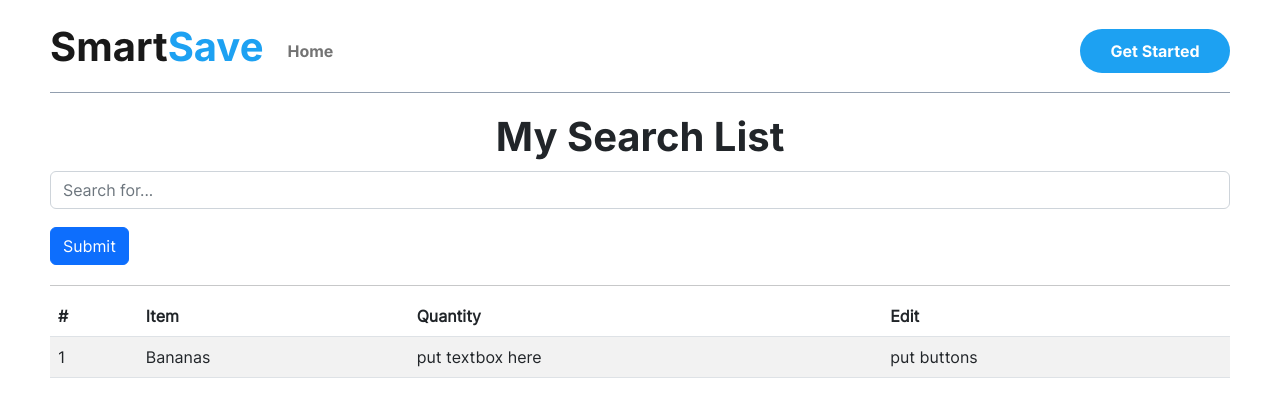
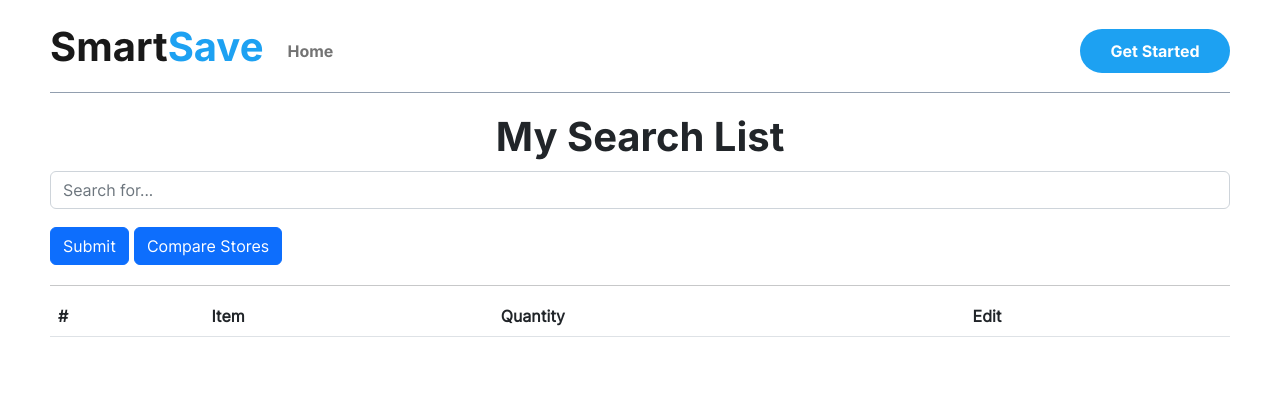
Before and after one commit to matthewnanas/SaveSmart, a React (Create React App) app in the folder web/: page /create in a window 1280 px wide. Both pictures are taken after typing "Sample" into the empty fields and a click on the button "Submit". Shown: the top 416 px of the page. Built offline with nearby package versions, Linux system fonts and the light colour scheme.

Commit message:
Desktop list functionality

```diff
--- a/web/src/Pages/GroceryList.tsx
+++ b/web/src/Pages/GroceryList.tsx
@@ -11,6 +11,7 @@ import { useMediaQuery } from 'react-responsive';
 import Form from 'react-bootstrap/Form';
 import Button from 'react-bootstrap/Button';
 import Table from 'react-bootstrap/Table';
+import { BsTrashFill } from 'react-icons/bs';
 import '../Static/Styles/GroceryList.css'
 
 /**
@@ -57,6 +58,21 @@ function DesktopList() {
         }]);
     }
 
+    // Handle editing a quantity in the table
+    const editQuantity = (newValue: string, element: number) => {
+        let temp = items;
+        temp[element]['quantity'] = newValue;
+        setItems(temp);
+    }
+
+    // Handle deleting an element from the table
+    const deleteItem = (element: number) => {
+        let temp = items;
+        temp.splice(element, 1);
+        console.log(temp);
+        setItems([...temp]);
+    }
+
     return (
         <div>
             <div className='ListHeading'>
@@ -68,6 +84,9 @@ function DesktopList() {
                         </Form.Group>
                         <Button className='SubmitButton' variant='primary' type='submit'>
                             Submit
+                        </Button>
+                        <Button className='SubmitButton' variant='primary' style={{marginLeft: 5}}>
+                            Compare Stores
                         </Button>
                     </Form>
                 </div>
@@ -98,17 +117,22 @@ function DesktopList() {
                                     <tr key={i}>
                                         <td>{i}</td>
                                         <td>{item.item}</td>
-                                        <td>{item.quantity}</td>
+                                        <td>
+                                            <input type='text' name='quantity' defaultValue={item.quantity} onChange={(e) => {
+                                                editQuantity(e.target.value, i)
+                                            }} />
+                                        </td>
+                                        <td>
+                                            <Button className='EditButton' onClick={() => deleteItem(i)}>
+                                                <h5 style={{marginTop: 2}}>
+                                                    <BsTrashFill />
+                                                </h5>
+                                            </Button>
+                                        </td>
                                     </tr>
                                 )
                             })
                         }
-                        <tr>
-                            <td>1</td>
-                            <td>Bananas</td>
-                            <td>put textbox here</td>
-                            <td>put buttons</td>
-                        </tr>
                     </tbody>
                 </Table>
             </div>
@@ -134,6 +158,13 @@ function MobileList() {
             'item': search,
             'quantity': 1,
         }]);
+    }
+
+    // Handle editing a quantity in the table
+    const editQuantity = (newValue: string, element: number) => {
+        let temp = items;
+        temp[element]['quantity'] = newValue;
+        setItems(temp);
     }
 
     return (
@@ -178,7 +209,12 @@ function MobileList() {
                                     <tr key={i}>
                                         <td>{i}</td>
                                         <td>{item.item}</td>
-                                        <td>{item.quantity}</td>
+                                        <td>
+                                            <input type='text' name='quantity' defaultValue={item.quantity} onChange={(e) => {
+                                                editQuantity(e.target.value, i)
+                                            }} />
+                                        </td>
+                                        <td>put buttons</td>
                                     </tr>
                                 )
                             })
--- a/web/src/Pages/Landing.tsx
+++ b/web/src/Pages/Landing.tsx
@@ -160,7 +160,7 @@ function About() {
         },
         {
             question: "What is the catch?",
-            content: "There's no catch, we don't sell you data, a broke college student made this and is operating the website at a loss T_T"
+            content: "There's no catch, your data is not shared with 3rd parties, this is just a project made in one's freetime that may not operate forever"
         },
         {
             question: "How can I support the project?",
--- a/web/src/Static/Styles/GroceryList.css
+++ b/web/src/Static/Styles/GroceryList.css
@@ -23,3 +23,23 @@
 .MobileTable {
     margin: 10px 5px 0px 5px;
 }
+
+.EditButton {
+    padding: 5px;
+    width: 50px;
+    color: white;
+    border-radius: 100px;
+    background-color: #e92a6c;
+    text-align: center;
+    border: none;
+}
+
+.EditButton:hover {
+    padding: 5px;
+    width: 50px;
+    color: white;
+    border-radius: 100px;
+    background-color: #ff0059;
+    text-align: center;
+    border: none;
+}
```
